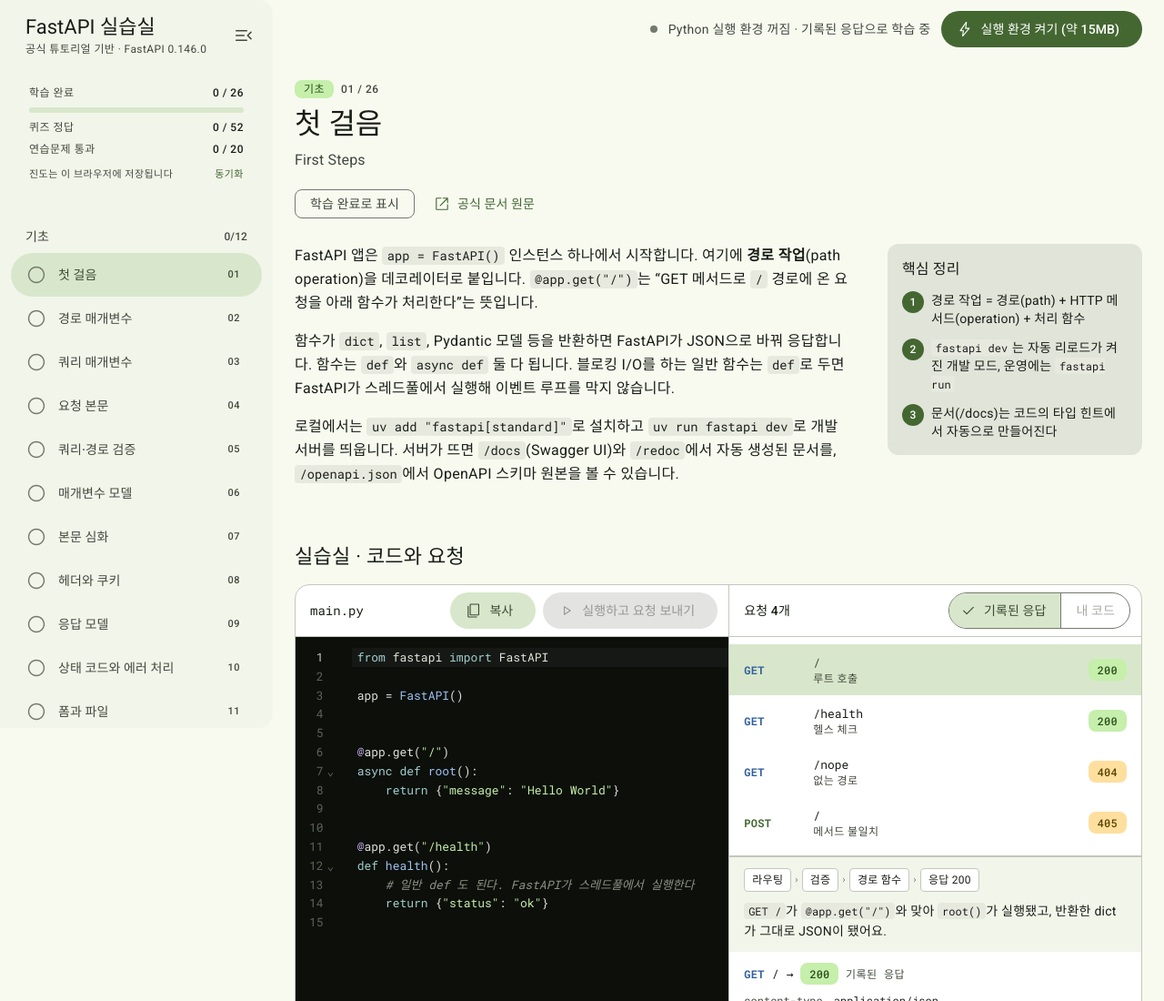
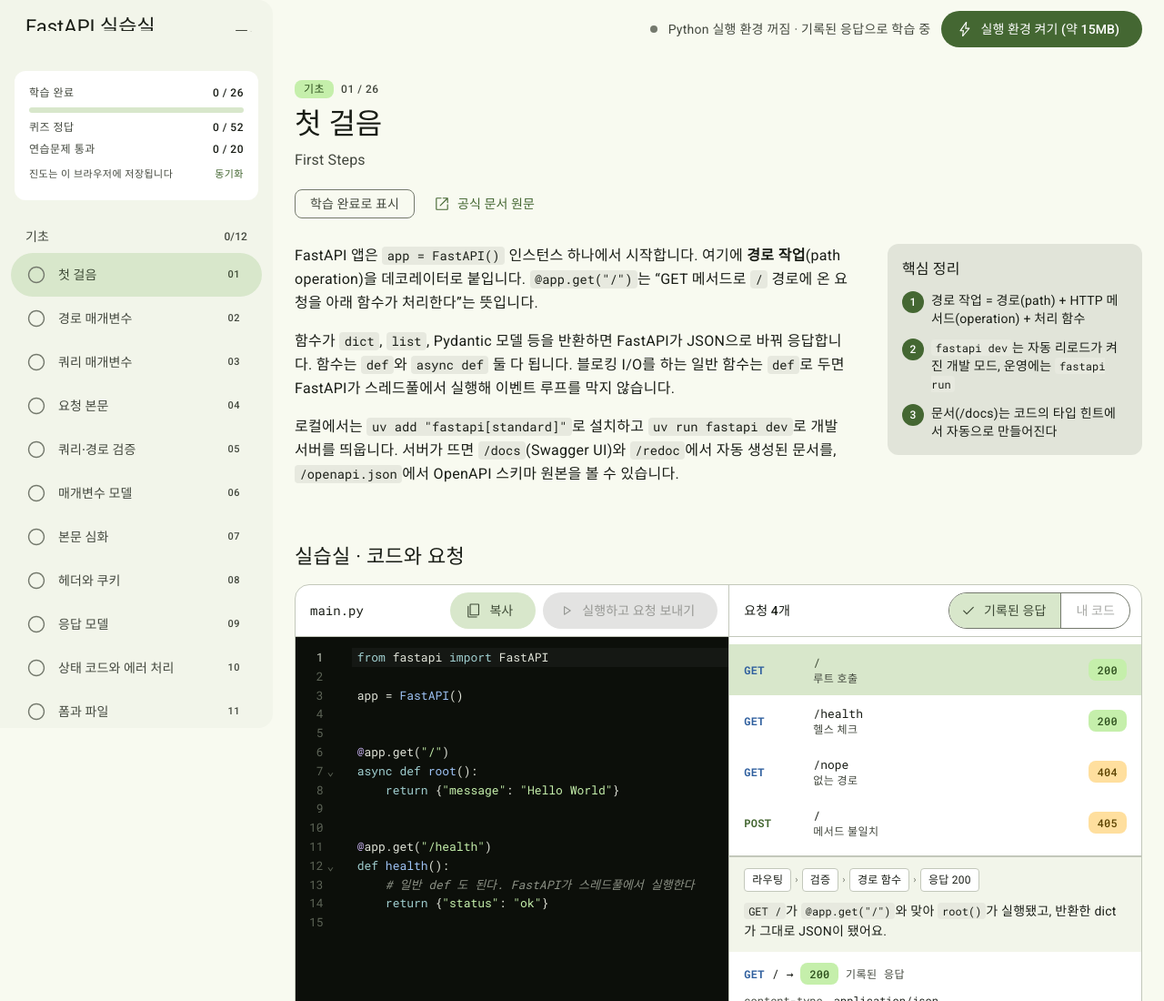
Before and after one commit to LimpidusCoruscare/fastapi-learning-artifact, a plain HTML site: page index.html in a window 1280 px wide. Shown: the top 1100 px of the page at 91% size. Drawn offline with nearby package versions, Linux system fonts and the light colour scheme.

Commit message:
진도 카드 덮개를 box-shadow로 바꿔 카드 배경색 되살리기
음수 z-index 의사 요소는 카드가 만든 겹침 영역 안에서 카드 배경 위에 그려져
흰 배경을 덮었다. 카드 바깥만 칠하는 box-shadow로 바꾼다.

Co-Authored-By: Claude Opus 5.5 <noreply@anthropic.com>
Claude-Session: https://claude.ai/code/session_01MTbvodKn52ehqeJnxaC4jS

```diff
--- a/index.html
+++ b/index.html
@@ -153,9 +153,12 @@ dialog.sync-dlg::backdrop { background: color-mix(in srgb, var(--md-scrim) 40%,
 /* 접힌 메뉴 = M3 navigation rail: 진도, 완료 표시, 챕터 번호, 현재 위치만 */
 @media (min-width: 761px) and (min-height: 560px) {
   /* 데스크톱: 챕터 목록을 스크롤해도 진도 카드는 레일 위쪽에 고정 */
-  .meter { position: sticky; top: 0; z-index: 1; }
-  .meter::before { content: ""; position: absolute; inset: -12px -4px -6px; z-index: -1; background: var(--md-surface-c-low); pointer-events: none; }
-  .compact .meter::before { inset: -12px -14px -4px; background: var(--md-surface); }
+  /* 카드 바깥을 레일 색 그림자로 덮어 스크롤되는 항목이 비치지 않게 한다(카드 배경은 그대로).
+     위쪽 그림자는 둥근 모서리가 레일 밖에서 잘리도록 충분히 올려 둔다. */
+  .meter { position: sticky; top: 0; z-index: 1;
+    box-shadow: 0 -40px 0 4px var(--md-surface-c-low), 0 0 0 4px var(--md-surface-c-low); }
+  .shell.compact .meter { background: var(--md-surface);
+    box-shadow: 0 -40px 0 14px var(--md-surface), 0 0 0 14px var(--md-surface); }
 }
 @media (min-width: 761px) {
   .shell { transition: grid-template-columns .2s; }
```
